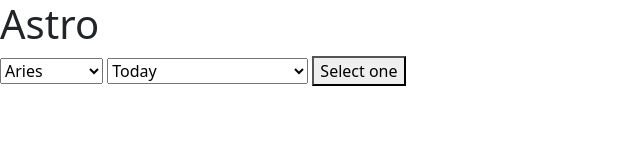
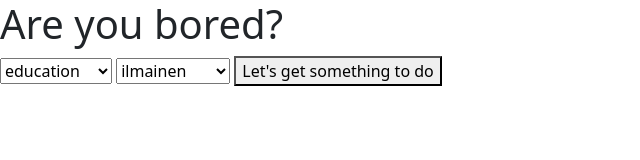
Before and after one commit to elkkuli/JS-projekti2b, a plain HTML site: page index.html in a window 1280 px wide. Shown: the whole page, without its empty margins (0-640 px from the left). Drawn offline with nearby package versions, Linux system fonts and the light colour scheme; no server answers.

Commit message:
lets see

```diff
--- a/index.html
+++ b/index.html
@@ -7,48 +7,33 @@
     <title>Projekti 3</title>
     <link href="https://cdn.jsdelivr.net/npm/bootstrap@5.1.3/dist/css/bootstrap.min.css" rel="stylesheet">
     <link rel="stylesheet" href="style.css">
+    <script language="JavaScript" src="jQuery/jquery-3.6.0.js"></script>
 </head>
 <body>
 
-    <h1>Astro</h1>
+    <h1>Are you bored?</h1>
 
-    <div id="select">
-        <select name="signs" id="signs">
-            <option value="1">Aries</option>
-            <option value="2">Taurus</option>
-            <option value="3">Gemini</option>
-            <option value="4">Cancer</option>
-            <option value="5">Leo</option>
-            <option value="6">Virgo</option>
-            <option value="7">Libra</option>
-            <option value="8">Scorpio</option>
-            <option value="9">Sagittarius</option>
-            <option value="10">Capricorn</option>
-            <option value="11">Aquarius</option>
-            <option value="12">Pisces</option>
+    <div id="tekemiset">
+        <select name="activities" id="activities">
+            <option value="1" id="education">education</option>
+            <option value="2" id="recreational">recreational</option>
+            <option value="3" id="social">social</option>
+            <option value="4" id="diy">diy</option>
         </select>
 
-        <select name="whatDay" id="whatDay">
-            <option value="1">Today</option>
-            <option value="2">Tomorrow</option>
-            <option value="3">The day after tomorrow</option>
+        <select name="price" id="price">
+            <option value="0">ilmainen</option>
+            <option value="1">maksullinen</option>
         </select>
 
-        <button id="getData">Select one</button>
+        <button id="getData">Let's get something to do</button>
     </div>
 
-    <div id="date">
-        <p class="hide" id="whatDate"></p>
-    </div>
-
-    <div id="keskellä">
-        <div class="grid-container" id="astrosigns"></div>
-    </div>
 
 </body>
 
 <script src="script.js"></script>
 <script src="https://cdn.jsdelivr.net/npm/bootstrap@5.1.3/dist/js/bootstrap.bundle.min.js"></script>
-<script src="jquery-3.6.0.min.js"></script>
+
 
 </html>
--- a/script.js
+++ b/script.js
@@ -201,10 +201,67 @@ function submitWithEnter(enter){
     //Simulates a mouse click on "Submit"-button
     document.getElementById("getData").click();
     document.getElementById("whatDay").click();
-}*/
+}
+
 
 $(document).ready(function(){
+    $("#getData").click(function(){
 
-    // jQuery methods go here...
+            const settings = {
+                "async": true,
+                "crossDomain": true,
+                "url": "https://sameer-kumar-aztro-v1.p.rapidapi.com/?sign=" + sign + "&day=" + date,
+                "method": "GET",
+                "headers": {
+                    "X-RapidAPI-Key": "280fafafe0mshe9c70176f03a1f5p1fde23jsn56c5a1aa5fe1",
+                    "X-RapidAPI-Host": "sameer-kumar-aztro-v1.p.rapidapi.com"
+                }
+    };
 
-  });
+            $.ajax(settings).done(function (response) {
+                $("#getData").text("wow");
+
+                var sign1 = response.sign;
+                var day1 = response.date;
+                var resultSign = response.result;
+
+
+                $("#signs").html("<b>" + sign+ " + "+date+ "</b>");
+                $("#results").text(""+resultSign+"");
+            });
+
+            $("#signs").val("");
+            4("#whatDay").val("");
+    })
+    })*/
+
+
+    $(document).ready(function(){
+        $("button").click(function(){
+          console.log("The paragraph was clicked.");
+        });
+      });
+
+
+
+    $(function(){
+
+        var $activities = $("#activities");
+
+        $.ajax({
+            type: "GET",
+            url: "http://www.boredapi.com/api/activity",
+            success: function (data) {
+            console.log("Success", data)
+            }
+        })
+    })
+
+
+    $(function() {
+        $( "#activities" ).selectmenu();
+
+        $( "#price" ).selectmenu();
+
+        $( "#number" ).selectmenu();
+      } );
```
